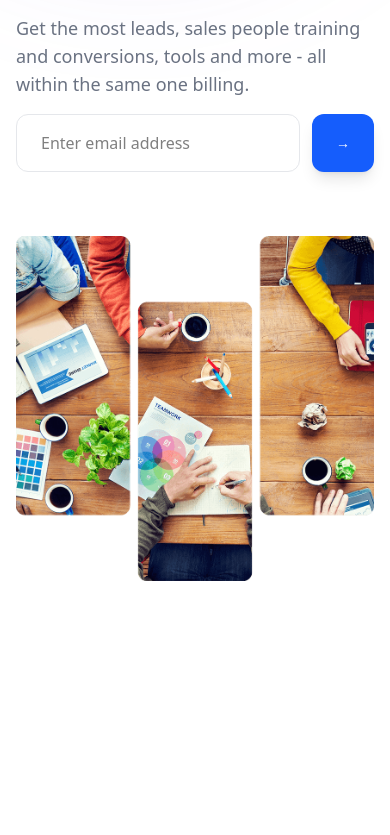
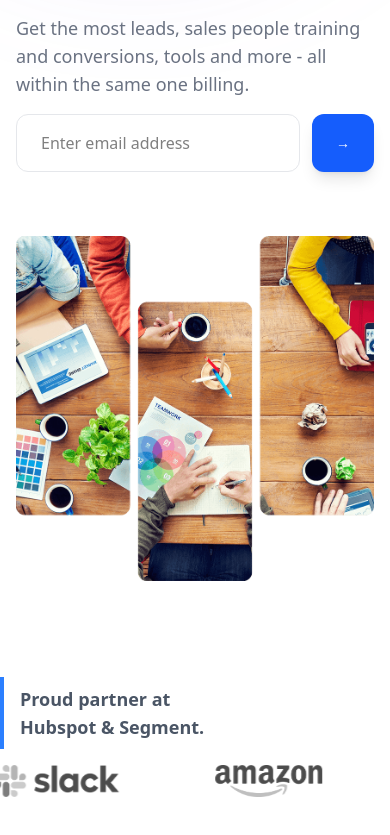
Before and after one commit to muhammadkhan123786/landing-page-react-project, a React (Vite) app: page / in a window 390 px wide. Shown: the part 467-1302 px from the top of the page. Before the commit the page ends 1064 px from the top, so only its background shows below. Built offline with nearby package versions, Linux system fonts and the light colour scheme.

Commit message:
✨ Added responsive animated partners logos component  with mobile and desktop optimization

```diff
--- a/src/App.jsx
+++ b/src/App.jsx
@@ -1,5 +1,6 @@
 import HeroSection from './components/hero/HeroSection';
 import Navbar from './components/navbar/Navbar';
+import Partners from './components/partners/Partners';
 
 function App() {
   return (
@@ -8,6 +9,7 @@ function App() {
       <div className="overflow-hidden">
         <Navbar />
         <HeroSection />
+        <Partners />
       </div>
     </main>
   );
--- /dev/null
+++ b/src/components/partners/Partners.jsx
@@ -0,0 +1,36 @@
+import { partner } from './partner';
+import slack from '../../assets/slack.png';
+import amazon from '../../assets/amazon.png';
+import woocommerce from '../../assets/woocommerce.png';
+import meundies from '../../assets/meundies.png';
+import sitepoint from '../../assets/sitepoint.png';
+
+const Partners = () => {
+  const logos = [
+    { id: 1, logo: slack, title: 'slack' },
+    { id: 2, logo: amazon, title: 'amazon' },
+    { id: 3, logo: woocommerce, title: 'woocommerce' },
+    { id: 4, logo: meundies, title: 'meundies' },
+    { id: 5, logo: sitepoint, title: 'sitepoint' },
+  ];
+  return (
+    <main className={partner.main}>
+      <section className={partner.text_section}>
+        Proud partner at <br />
+        Hubspot & Segment.
+      </section>
+      <section className={partner.logo_section.section + ' animate_marquee'}>
+        {logos.map((logo) => (
+          <img
+            key={logo.id}
+            src={logo.logo}
+            alt={logo.title}
+            className={partner.logo_section.img}
+          />
+        ))}
+      </section>
+    </main>
+  );
+};
+
+export default Partners;
--- /dev/null
+++ b/src/components/partners/partner.js
@@ -0,0 +1,9 @@
+export const partner = {
+  main: 'w-full overflow-hidden container mx-auto py-20 flex sm:flex-row flex-col gap-4 sm:items-center items-start',
+  text_section:
+    'w-[300px] shrink-0 text-gray-600 border-l-4 px-4 border-l-blue-500 bg-white py-2 z-10 sm:text-base text-lg font-semibold text-left',
+  logo_section: {
+    section: 'flex flex-row',
+    img: 'mx-12 h-8 w-36 object-contain grayscale opacity-70 hover:grayscale-0 hover:opacity-100 transition-all duration-300',
+  },
+};
--- a/src/index.css
+++ b/src/index.css
@@ -1 +1,13 @@
 @import 'tailwindcss';
+
+.animate_marquee {
+  animation: marquee 25s linear infinite;
+}
+@keyframes marquee {
+  0% {
+    transform: translateX(0);
+  }
+  100% {
+    transform: translateX(-50%);
+  }
+}
```
